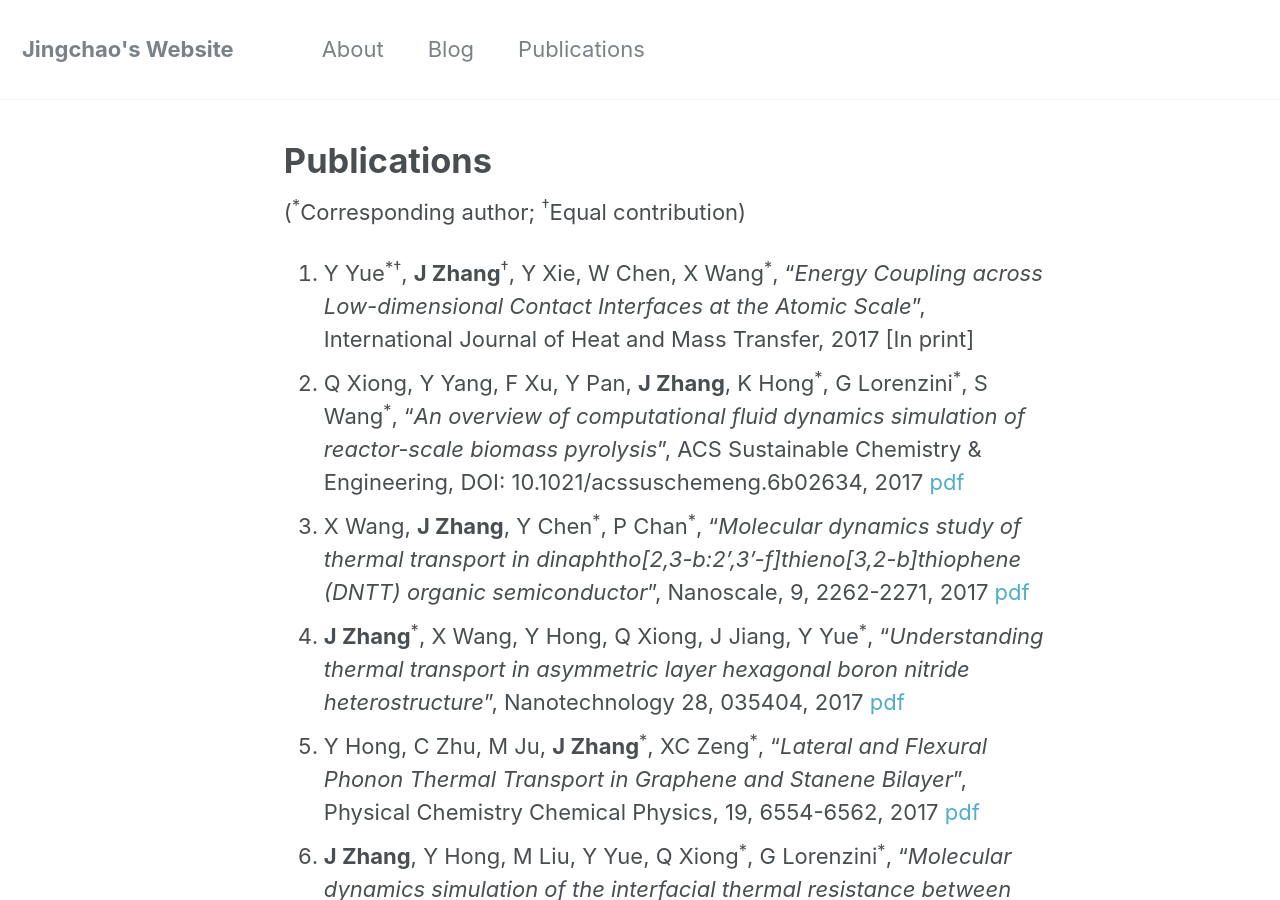
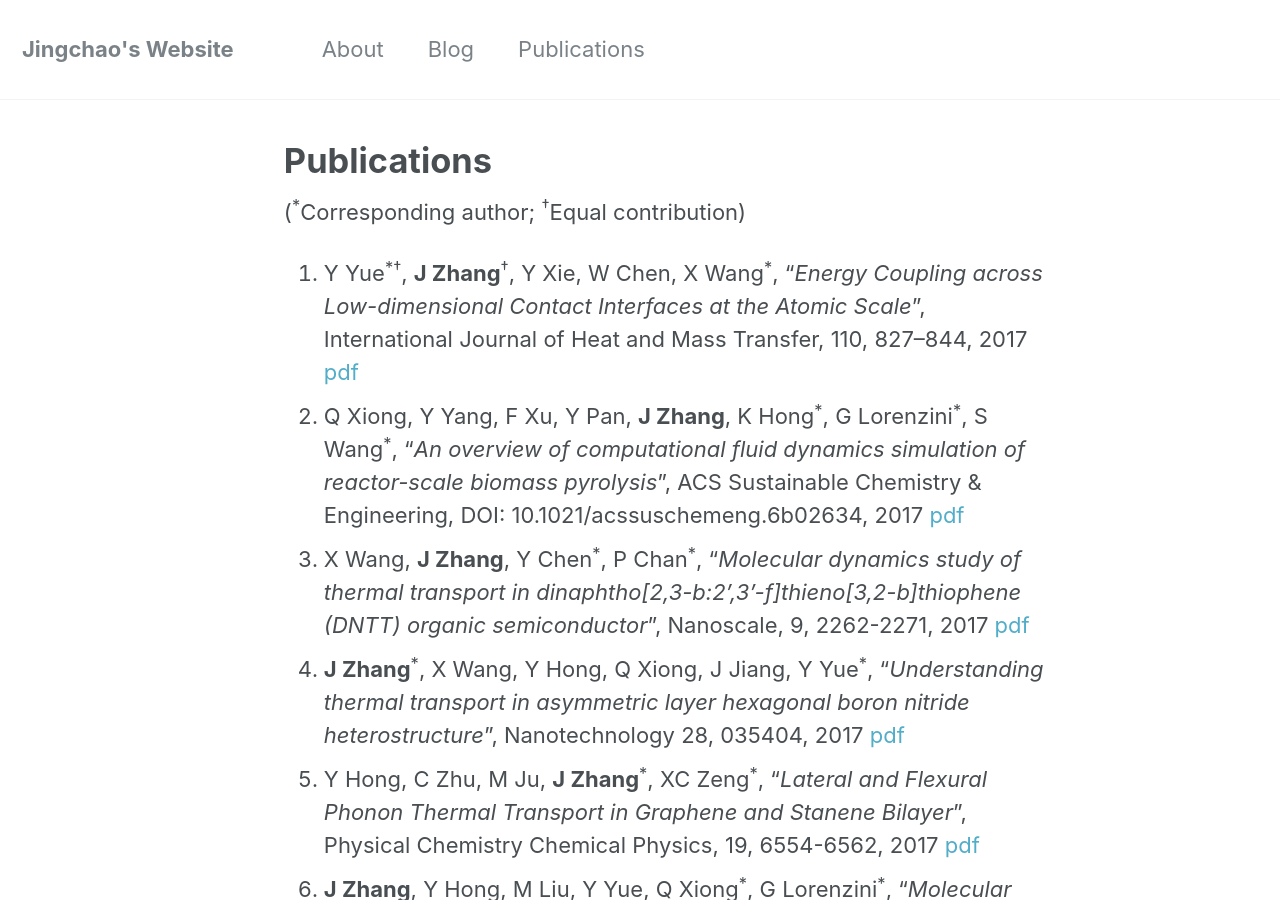
Before and after one commit to JingchaoZhang/JingchaoZhang.github.io, a Jekyll site: the page built from _pages/publications.md, in a window 1280 px wide and 900 px high. Built offline with Jekyll 4.4.1, drawn with Linux system fonts in a browser that asks for light colours.

Commit message:
Update publications.md

```diff
--- a/_pages/publications.md
+++ b/_pages/publications.md
@@ -7,7 +7,7 @@
 
 (<sup>\*</sup>Corresponding author; <sup>†</sup>Equal contribution)
 
-1. Y Yue<sup>\*</sup><sup>†</sup>, **J Zhang**<sup>†</sup>, Y Xie, W Chen, X Wang<sup>\*</sup>, "_Energy Coupling across Low-dimensional Contact Interfaces at the Atomic Scale_", International Journal of Heat and Mass Transfer, 2017 [In print]
+1. Y Yue<sup>\*</sup><sup>†</sup>, **J Zhang**<sup>†</sup>, Y Xie, W Chen, X Wang<sup>\*</sup>, "_Energy Coupling across Low-dimensional Contact Interfaces at the Atomic Scale_", International Journal of Heat and Mass Transfer, 110, 827–844, 2017 [pdf](https://drive.google.com/file/d/0B3Yj4QkZpI-dbHZraTVJU016cDQ/view?usp=sharing)
 1. Q Xiong, Y Yang, F Xu, Y Pan, **J Zhang**, K Hong<sup>\*</sup>, G Lorenzini<sup>\*</sup>, S Wang<sup>\*</sup>, "_An overview of computational fluid dynamics simulation of reactor-scale biomass pyrolysis_", ACS Sustainable Chemistry & Engineering, DOI: 10.1021/acssuschemeng.6b02634, 2017 [pdf](https://drive.google.com/file/d/0B3Yj4QkZpI-dTGVDZFdyRlhqaVE/view?usp=sharing)
 1. X Wang, **J Zhang**, Y Chen<sup>\*</sup>, P Chan<sup>\*</sup>, "_Molecular dynamics study of thermal transport in dinaphtho[2,3-b:2',3'-f]thieno[3,2-b]thiophene (DNTT) organic semiconductor_", Nanoscale, 9, 2262-2271, 2017 [pdf](https://drive.google.com/file/d/0B3Yj4QkZpI-ddHJYWmpEeWVkZ1k/view?usp=sharing)
 1. **J Zhang**<sup>\*</sup>, X Wang, Y Hong, Q Xiong, J Jiang, Y Yue<sup>\*</sup>, "_Understanding thermal transport in asymmetric layer hexagonal boron nitride heterostructure_", Nanotechnology 28, 035404, 2017 [pdf](https://drive.google.com/file/d/0B3Yj4QkZpI-dMnBVbi1oWUQ2b00/view?usp=sharing)
```
